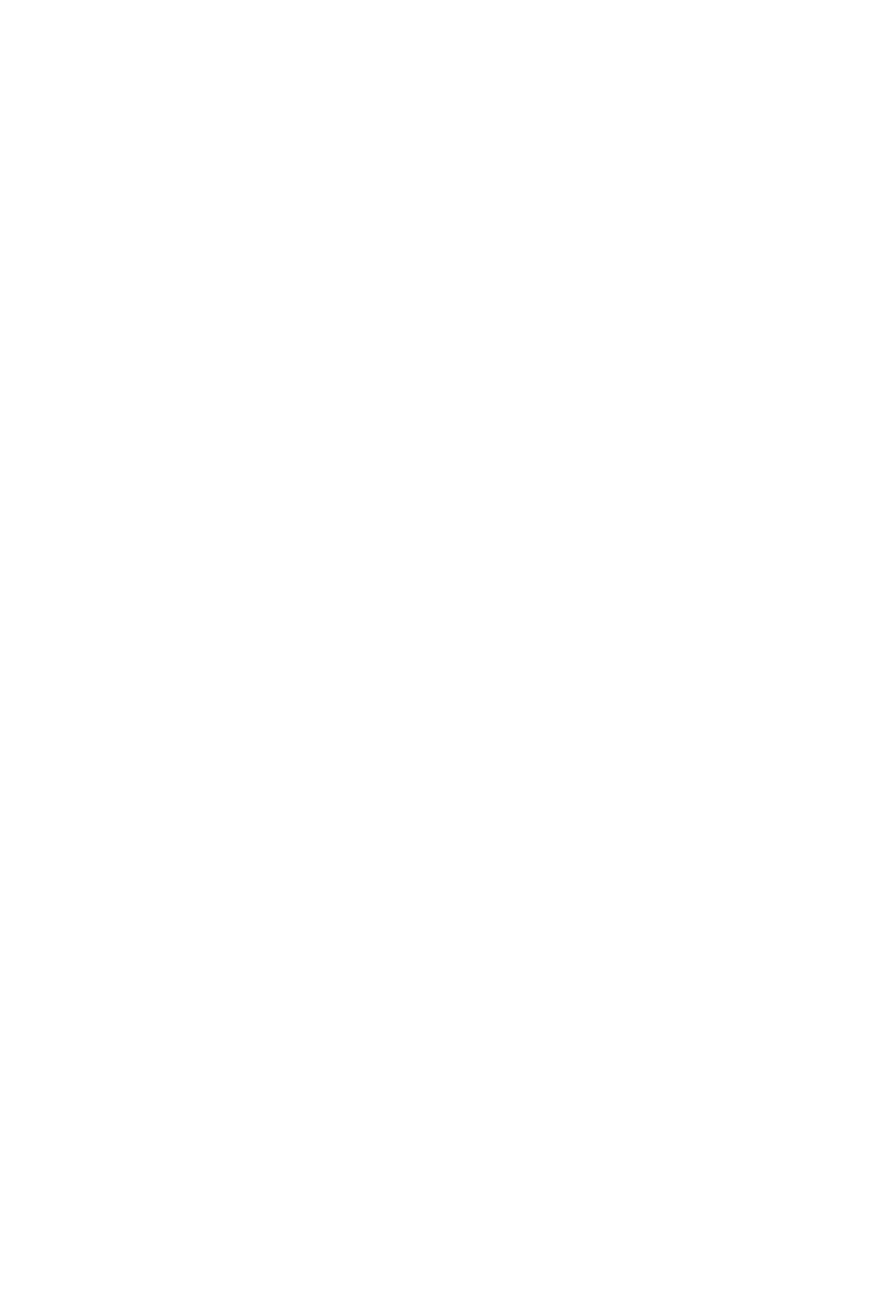
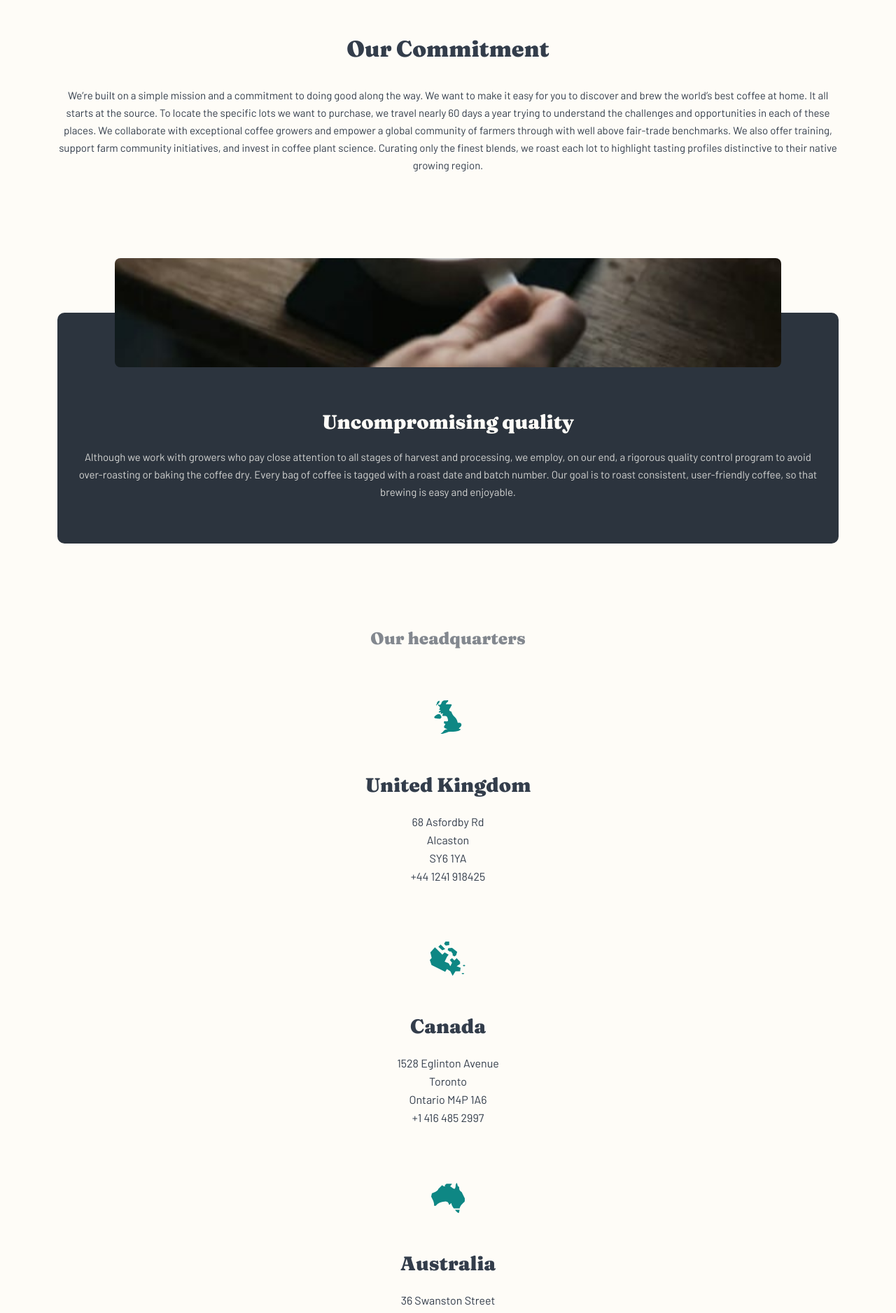
Before and after one commit to stephjoseph/coffeeroasters-subscription-site, a Next.js app: page /about in a window 1280 px wide. Shown: the part 918-2795 px from the top of the page at 70% size. Before the commit the page ends 800 px from the top, so only its background shows below. Built offline with nearby package versions, Linux system fonts and the light colour scheme.

Commit message:
finish about us mobile view

```diff
--- /dev/null
+++ b/components/about/Header.js
@@ -0,0 +1,19 @@
+const Header = () => {
+  return (
+    <header className='w-[87.2%] flex flex-col items-center text-center mb-[7.5rem] rounded-[10px] px-6 pt-[6.938rem] pb-[5.438rem] gap-10'>
+      <div className='flex flex-col items-center gap-6'>
+        <h1 className='font-h1 text-[1.75rem] leading-[1.75rem] text-light-cream '>
+          About Us
+        </h1>
+        <p className='font-body text-[0.938rem] leading-[1.563rem] text-light-cream/80'>
+          Coffeeroasters began its journey of exotic discovery in 1999,
+          highlighting stories of coffee from around the world. We have since
+          been dedicated to bring the perfect cup - from bean to brew - in every
+          shipment.
+        </p>
+      </div>
+    </header>
+  );
+};
+
+export default Header;
--- /dev/null
+++ b/components/about/Main.js
@@ -0,0 +1,15 @@
+import Commitment from './main/Commitment';
+import Headquarters from './main/Headquarters';
+import Quality from './main/Quality';
+
+const Main = () => {
+  return (
+    <main className='flex flex-col items-center w-full gap-[7.5rem] mb-[7.5rem]'>
+      <Commitment />
+      <Quality />
+      <Headquarters />
+    </main>
+  );
+};
+
+export default Main;
--- /dev/null
+++ b/components/about/main/Commitment.js
@@ -0,0 +1,37 @@
+import Image from 'next/image';
+
+const Commitment = () => {
+  return (
+    <section className='flex flex-col items-center w-[87.2%] gap-12'>
+      <div className='rounded-lg overflow-hidden h-[25rem] w-full relative'>
+        <Image
+          layout='fill'
+          objectFit='cover'
+          objectPosition='bottom center'
+          alt='barista doing latte art'
+          src='/assets/about/mobile/image-commitment.jpg'
+        />
+      </div>
+      <div className='flex flex-col items-center text-center gap-[1.875rem]'>
+        <h2 className='font-h2 text-[2rem] leading-[3rem] text-dark-grey-blue'>
+          Our Commitment
+        </h2>
+        <p className='font-body text-[0.938rem] leading-[1.563rem] text-dark-grey-blue'>
+          We’re built on a simple mission and a commitment to doing good along
+          the way. We want to make it easy for you to discover and brew the
+          world’s best coffee at home. It all starts at the source. To locate
+          the specific lots we want to purchase, we travel nearly 60 days a year
+          trying to understand the challenges and opportunities in each of these
+          places. We collaborate with exceptional coffee growers and empower a
+          global community of farmers through with well above fair-trade
+          benchmarks. We also offer training, support farm community
+          initiatives, and invest in coffee plant science. Curating only the
+          finest blends, we roast each lot to highlight tasting profiles
+          distinctive to their native growing region.
+        </p>
+      </div>
+    </section>
+  );
+};
+
+export default Commitment;
--- /dev/null
+++ b/components/about/main/Headquarters.js
@@ -0,0 +1,52 @@
+import Location from './Location';
+
+const locations = [
+  {
+    country: 'United Kingdom',
+    street: '68  Asfordby Rd',
+    city: 'Alcaston',
+    state: '',
+    postal: 'SY6 1YA',
+    phone: '+44 1241 918425',
+    image: '/assets/about/desktop/illustration-uk.svg',
+    imgWidth: 40.84,
+    imgHeight: 49.07,
+  },
+  {
+    country: 'Canada',
+    street: '1528  Eglinton Avenue',
+    city: 'Toronto',
+    state: 'Ontario',
+    postal: 'M4P 1A6',
+    phone: '+1 416 485 2997',
+    image: '/assets/about/desktop/illustration-canada.svg',
+    imgWidth: 51.56,
+    imgHeight: 49.96,
+  },
+  {
+    country: 'Australia',
+    street: '36 Swanston Street',
+    city: 'Kewell',
+    state: 'Victoria',
+    postal: '',
+    phone: '+61 4 9928 3629',
+    image: '/assets/about/desktop/illustration-australia.svg',
+    imgWidth: 48.97,
+    imgHeight: 43.94,
+  },
+];
+
+const Headquarters = () => {
+  return (
+    <section className='flex flex-col items-center w-[87.2%] gap-[4.5rem]'>
+      <h2 className='font-h2 text-2xl text-grey'>Our headquarters</h2>
+      <div className='flex flex-col items-center w-full gap-20'>
+        {locations.map((location) => {
+          return <Location key={location.country} {...location} />;
+        })}
+      </div>
+    </section>
+  );
+};
+
+export default Headquarters;
--- /dev/null
+++ b/components/about/main/Location.js
@@ -0,0 +1,39 @@
+import Image from 'next/image';
+
+const Location = ({
+  country,
+  street,
+  city,
+  state,
+  postal,
+  phone,
+  image,
+  imgWidth,
+  imgHeight,
+}) => {
+  return (
+    <div className='flex flex-col gap-12 text-center'>
+      <div>
+        <Image
+          width={imgWidth}
+          height={imgHeight}
+          alt={`${country} map icon`}
+          src={image}
+        />
+      </div>
+      <div className='flex flex-col items-center gap-[1.375rem]'>
+        <h3 className='font-h3 text-[1.75rem] leading-9 text-dark-grey-blue'>
+          {country}
+        </h3>
+        <div className='font-body text-dark-grey-blue'>
+          {street} <br />
+          {city} <br />
+          {`${state ? state : ''} ${postal ? postal : ''}`}
+          <br /> {phone}
+        </div>
+      </div>
+    </div>
+  );
+};
+
+export default Location;
--- /dev/null
+++ b/components/about/main/Quality.js
@@ -0,0 +1,32 @@
+import Image from 'next/image';
+
+const Quality = () => {
+  return (
+    <section className='flex flex-col items-center w-[87.2%]'>
+      <div className='rounded-lg overflow-hidden h-[9.75rem] w-[85.32%] relative z-10'>
+        <Image
+          layout='fill'
+          objectFit='cover'
+          objectPosition='bottom center'
+          alt='cup of latte'
+          src='/assets/about/mobile/image-quality.jpg'
+        />
+      </div>
+      <div className='flex flex-col items-center gap-6 pt-[8.875rem] text-center bg-[#2C343E] rounded-[10px] px-6 pb-[3.813rem] w-full -mt-[4.875rem]'>
+        <h2 className='font-h2 text-[1.75rem] leading-[1.75rem] text-light-cream'>
+          Uncompromising quality
+        </h2>
+        <p className='font-body text-[0.938rem] leading-[1.563rem] text-light-cream/80'>
+          Although we work with growers who pay close attention to all stages of
+          harvest and processing, we employ, on our end, a rigorous quality
+          control program to avoid over-roasting or baking the coffee dry. Every
+          bag of coffee is tagged with a roast date and batch number. Our goal
+          is to roast consistent, user-friendly coffee, so that brewing is easy
+          and enjoyable.
+        </p>
+      </div>
+    </section>
+  );
+};
+
+export default Quality;
--- a/pages/about.js
+++ b/pages/about.js
@@ -1,4 +1,6 @@
 import Head from 'next/head';
+import Header from '../components/about/Header';
+import Main from '../components/about/Main';
 
 const About = () => {
   return (
@@ -6,6 +8,10 @@ const About = () => {
       <Head>
         <title>Coffeeroasters | About Us</title>
       </Head>
+      <div id='about' className='flex flex-col items-center w-full'>
+        <Header />
+        <Main />
+      </div>
     </>
   );
 };
--- a/styles/globals.css
+++ b/styles/globals.css
@@ -63,6 +63,11 @@
       top center;
     background-size: cover;
   }
+  #about header {
+    background: url('/assets/about/mobile/image-hero-whitecup.jpg') no-repeat
+      top center;
+    background-size: cover;
+  }
 }
 
 @layer utilities {
```
